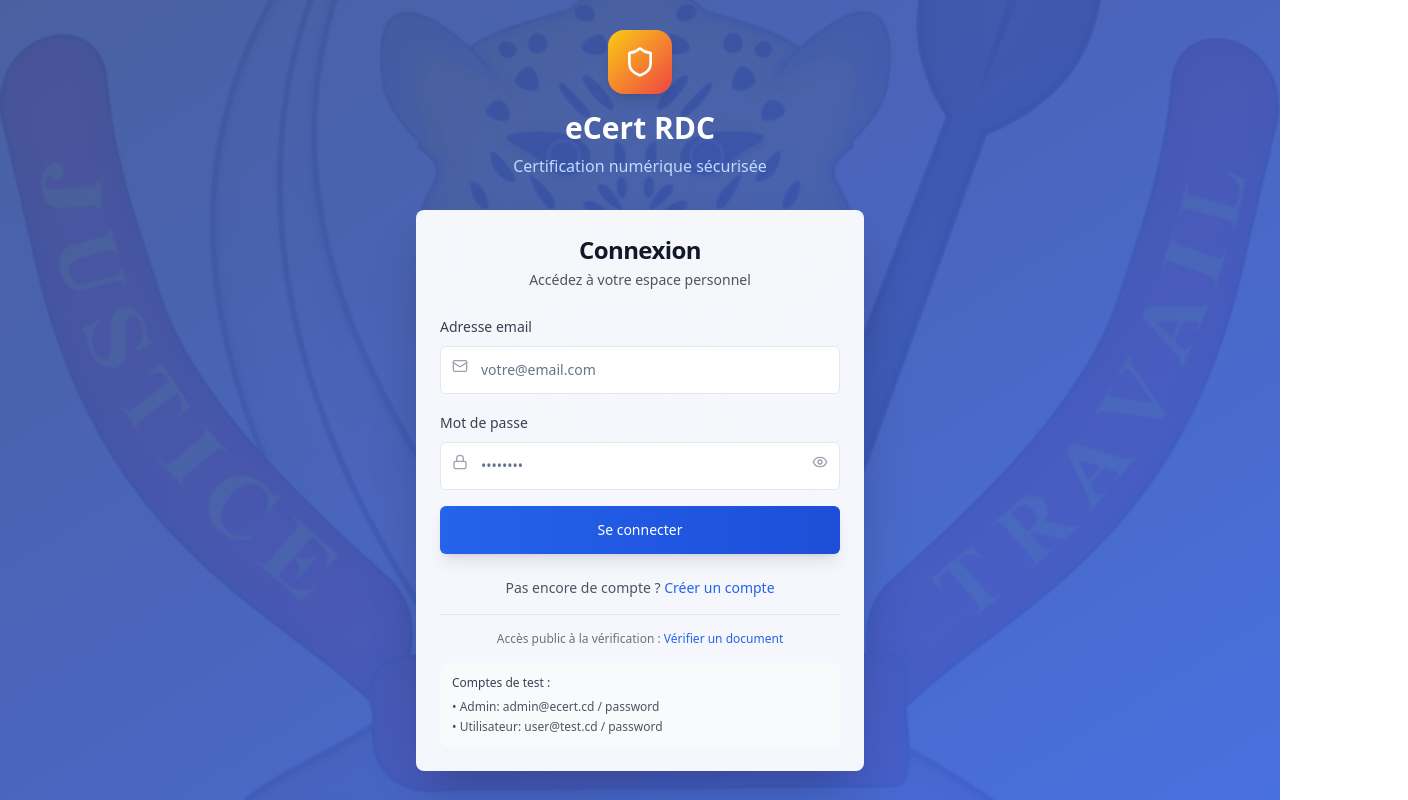
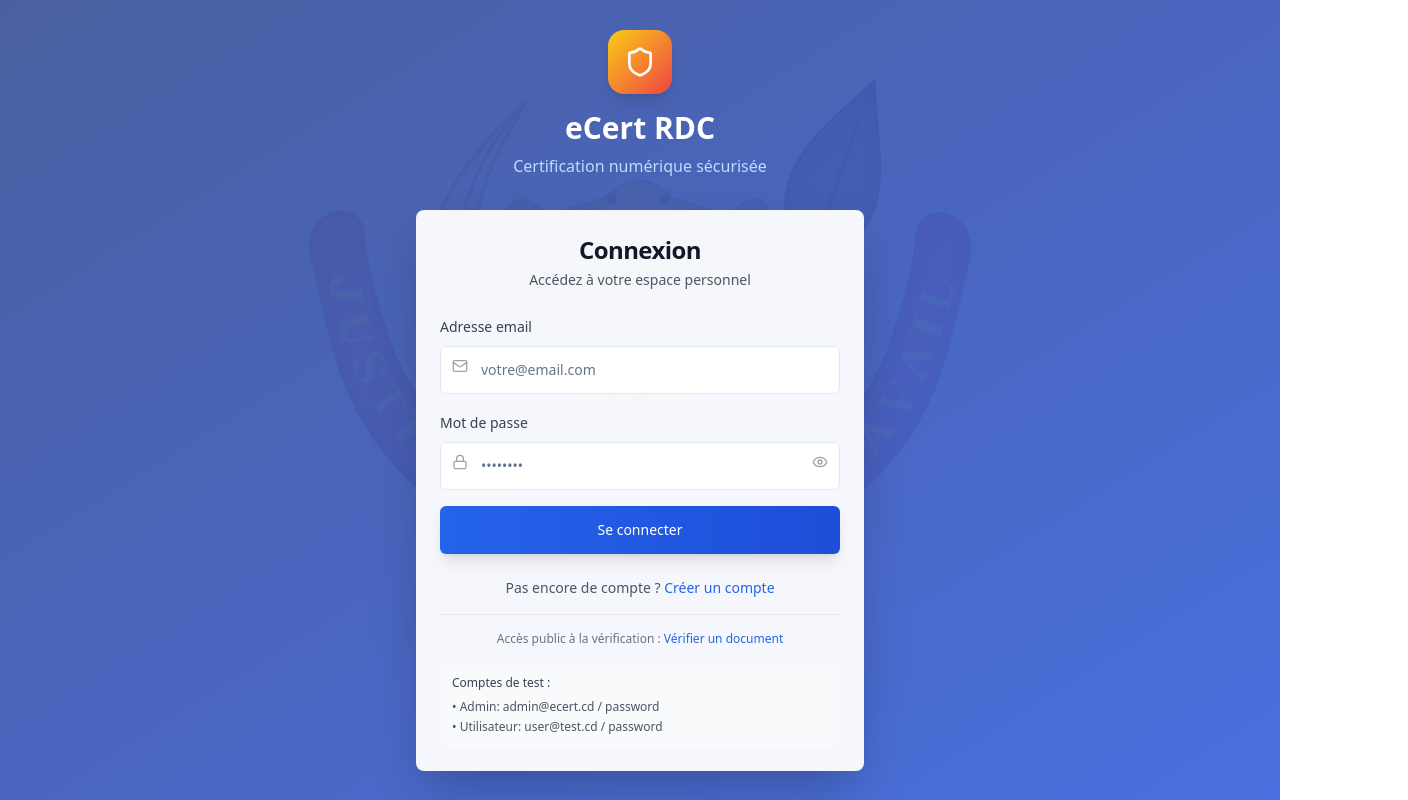
Before and after one commit to Wonderlyve/eco-cert-rdc-secure, a React (Vite) app: page /login in a window 1280 px wide. Shown: the whole page, 1408 px wide, since content can reach past the window. Built offline with nearby package versions, Linux system fonts and the light colour scheme.

Commit message:
Fix: Adjust image size and student card page
- Reduced the background image size on the login page to fit within the page, slightly overlapping the login section.
- Addressed the build error in StudentCardPage.tsx and ensured the page is fully functional.

```diff
--- a/src/pages/LoginPage.tsx
+++ b/src/pages/LoginPage.tsx
@@ -1,3 +1,4 @@
+
 import React, { useState } from 'react';
 import { Link } from 'react-router-dom';
 import { useAuth } from '@/contexts/AuthContext';
@@ -40,14 +41,11 @@ const LoginPage = () => {
 
   return (
     <div className="min-h-screen relative flex items-center justify-center p-4">
-      {/* Background Image - Plus visible et couvrant toute la page */}
+      {/* Background Image - Taille réduite et centrée */}
       <div
-        className="absolute inset-0 bg-center bg-cover opacity-30 z-0"
+        className="absolute top-1/2 left-1/2 transform -translate-x-1/2 -translate-y-1/2 w-[120%] h-[80%] bg-center bg-contain bg-no-repeat opacity-20 z-0"
         style={{
           backgroundImage: 'url(/lovable-uploads/1f2aad9e-6320-432d-ac48-3b04163488b7.png)',
-          backgroundSize: 'cover',
-          backgroundPosition: 'center center',
-          backgroundRepeat: 'no-repeat'
         }}
       />
 
--- a/src/pages/StudentCardPage.tsx
+++ b/src/pages/StudentCardPage.tsx
@@ -6,7 +6,7 @@ import { Input } from '@/components/ui/input';
 import { Label } from '@/components/ui/label';
 import { Select, SelectContent, SelectItem, SelectTrigger, SelectValue } from '@/components/ui/select';
 import { Textarea } from '@/components/ui/textarea';
-import { Camera, Upload, User, CreditCard, Save, Eye, Fingerprint } from 'lucide-react';
+import { Camera, Upload, User, CreditCard, Save, Eye, Fingerprint, Shield } from 'lucide-react';
 import { toast } from 'sonner';
 
 interface StudentCardData {
```
